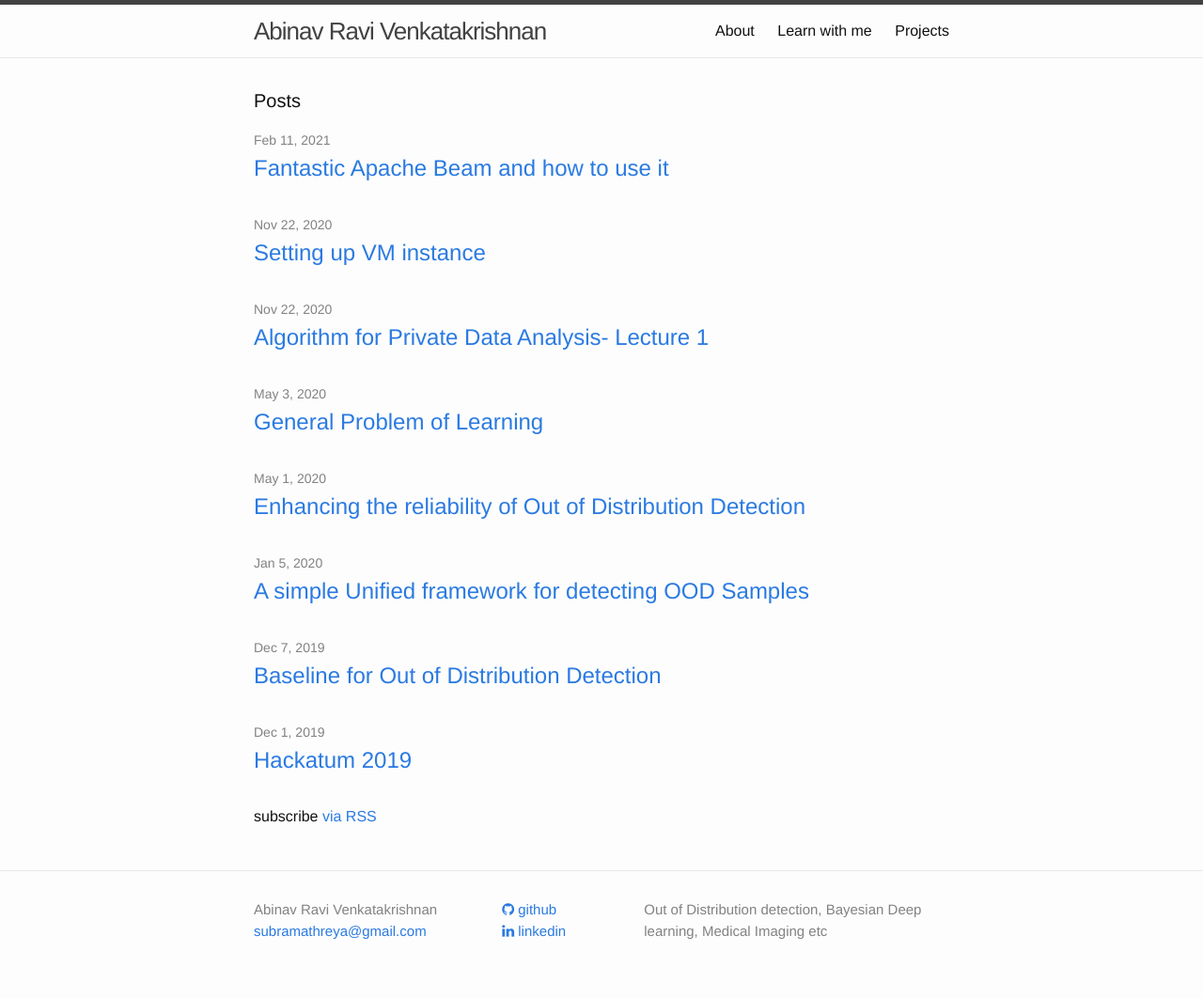
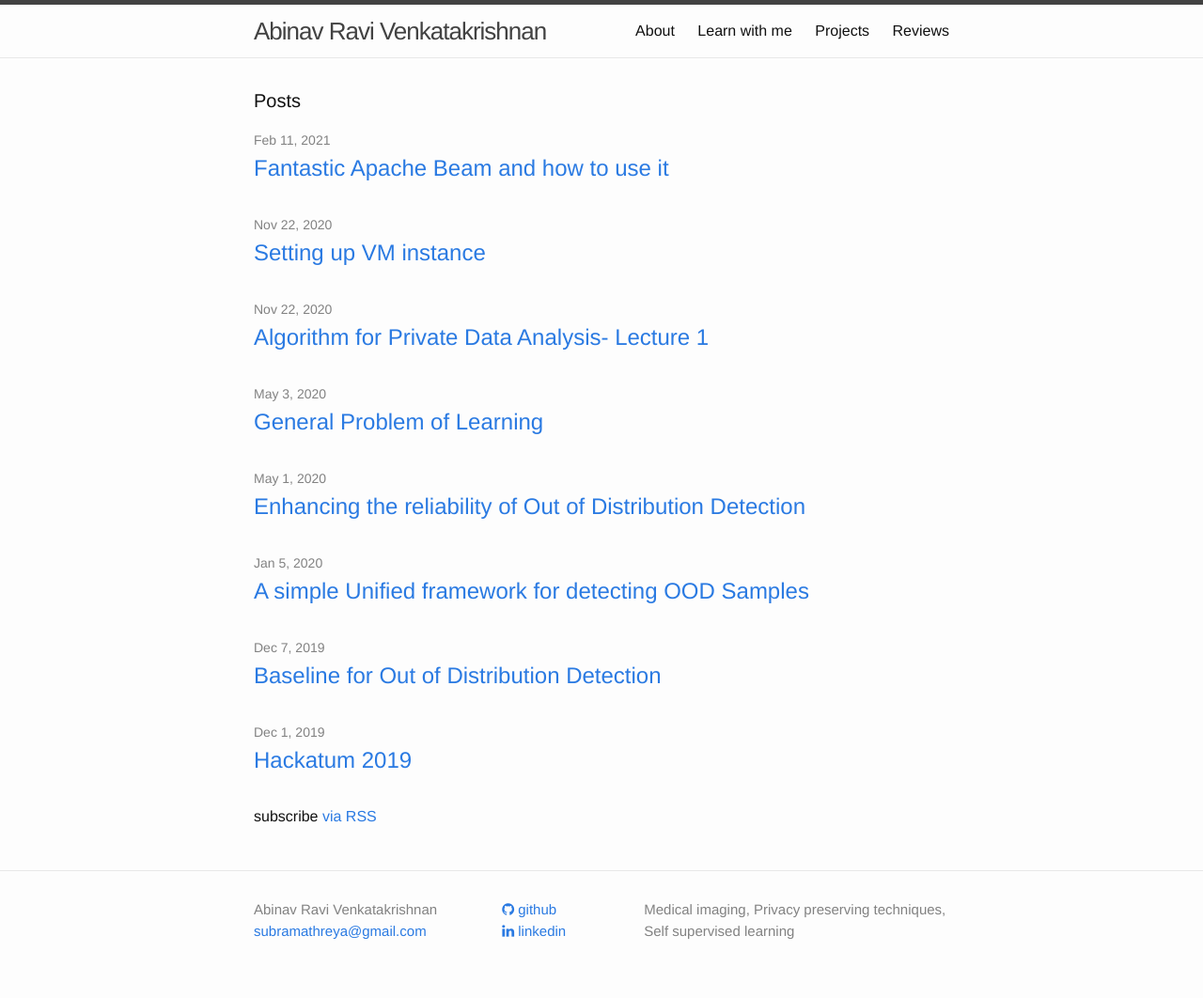
Before and after one commit to AbinavRavi/AbinavRavi.github.io, a Jekyll site: the page built from index.html, in a window 1280 px wide. Shown: the whole page at 94% size. Built offline with Jekyll 4.4.1, drawn with Linux system fonts in a browser that asks for light colours; nearby versions of some CDN libraries.

```diff
--- a/_config.yml
+++ b/_config.yml
@@ -9,7 +9,7 @@
 title: Abinav Ravi Venkatakrishnan
 email: subramathreya@gmail.com
 description: > # this means to ignore newlines until "baseurl:"
-  Out of Distribution detection, Bayesian Deep learning, Medical Imaging etc
+  Medical imaging, Privacy preserving techniques, Self supervised learning
 #baseurl: "" # the subpath of your site, e.g. /blog
 #url: "http://yourdomain.com" # the base hostname & protocol for your site
 
```
Also changed, not shown: reviews.md (added, +6 -0 lines).
